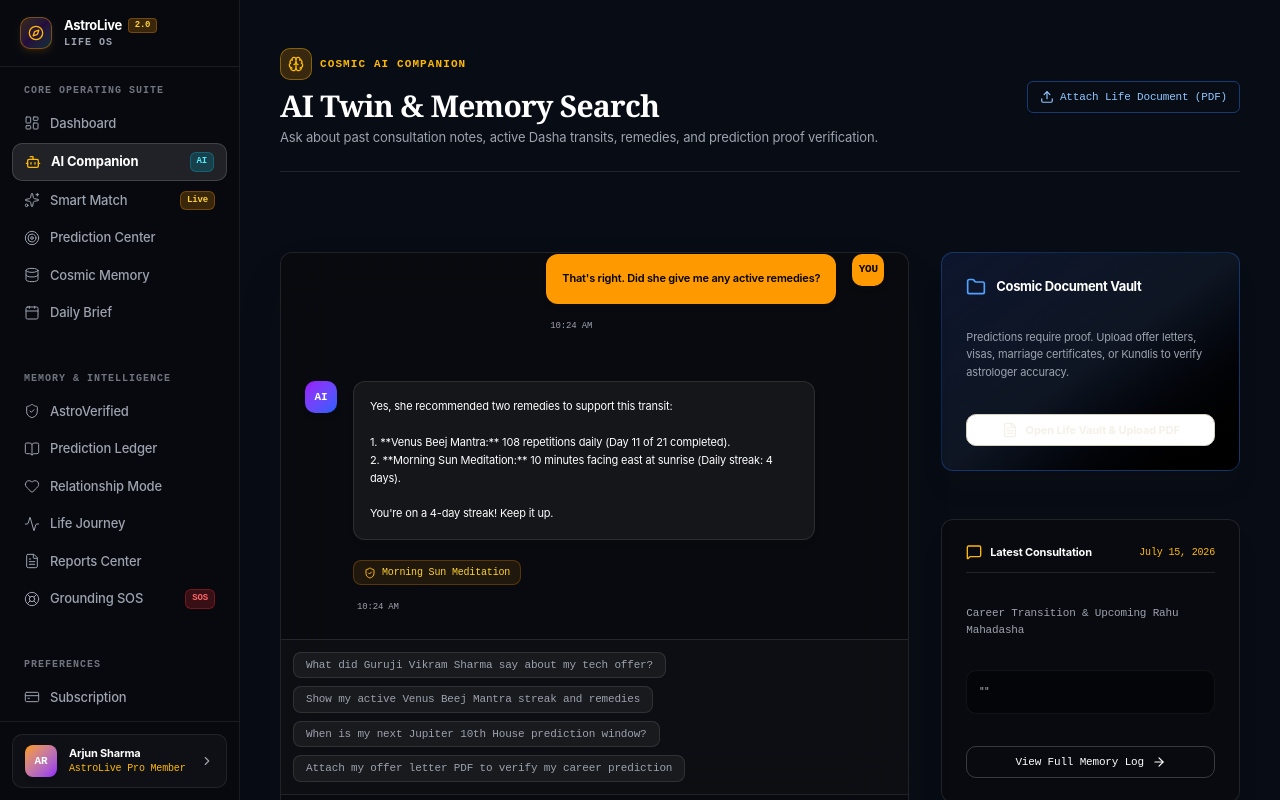
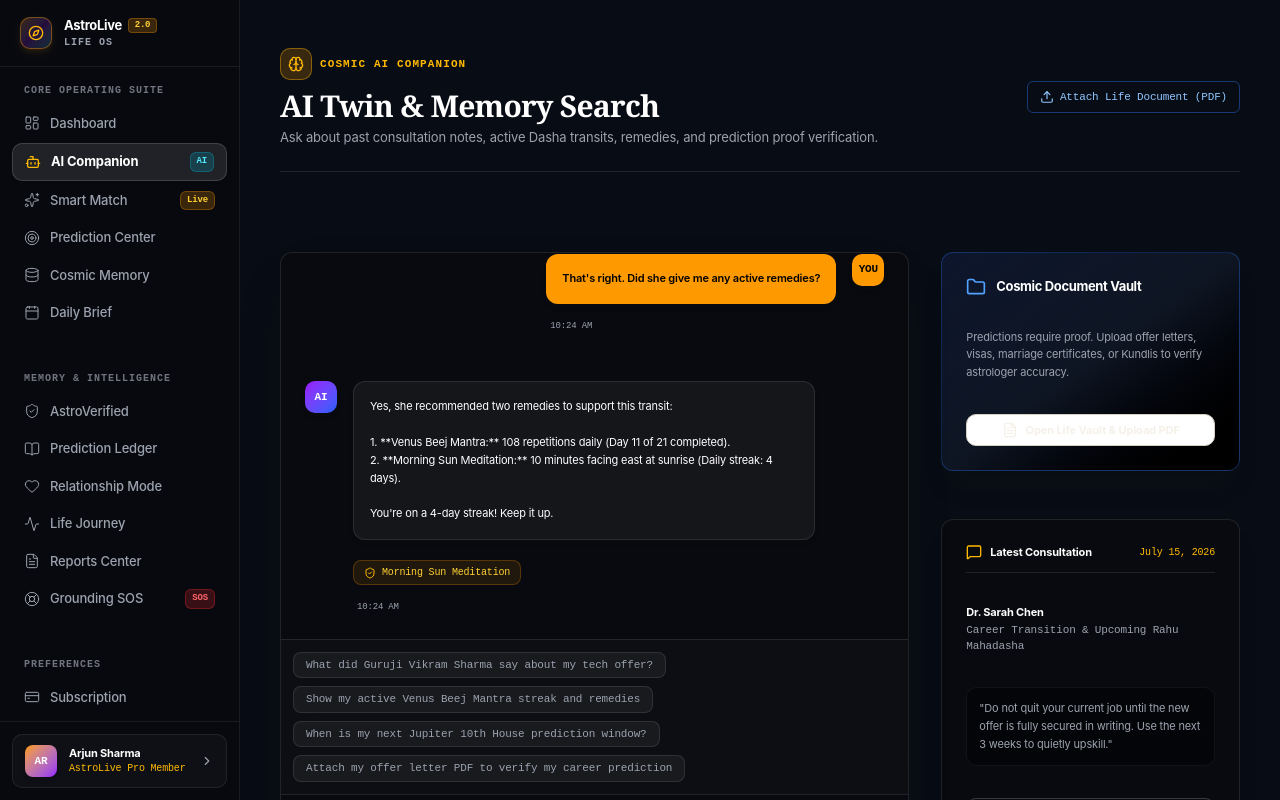
Before and after one commit to panshularora/AstroHack, a React (Vite) app: page /app/companion in a window 1280 px wide. Built offline with nearby package versions, Linux system fonts and the light colour scheme; a web font is replaced by a local one.

Commit message:
fix: resolve TypeScript property accesses and build clean

```diff
--- a/src/pages/AICompanion.tsx
+++ b/src/pages/AICompanion.tsx
@@ -1,9 +1,7 @@
 import { useState, useRef, useEffect } from "react"
-import { motion, AnimatePresence } from "framer-motion"
 import { useNavigate } from "react-router-dom"
-import { Sparkles, Send, Brain, BookOpen, ArrowRight, MessageSquare, Upload, Folder, ShieldCheck, FileText } from "lucide-react"
+import { Sparkles, Send, Brain, ArrowRight, MessageSquare, Upload, Folder, ShieldCheck, FileText } from "lucide-react"
 import { Button } from "@/components/ui/Button"
-import { Badge } from "@/components/ui/Badge"
 import { mockChatHistory, mockLatestSession, type ChatMessage } from "@/lib/mock-data"
 import { CosmicVaultModal } from "@/components/vault/CosmicVaultModal"
 import { cn } from "@/lib/utils"
@@ -265,12 +263,12 @@ export function AICompanion() {
                 <span className="text-[10px] font-mono text-amber-400">July 15, 2026</span>
               </div>
               <div>
-                <p className="text-xs font-bold text-white">{mockLatestSession.astrologerName}</p>
+                <p className="text-xs font-bold text-white">{mockLatestSession.astrologer.name}</p>
                 <p className="text-[11px] text-[#9CA3AF] font-mono mt-0.5">{mockLatestSession.topic}</p>
               </div>
               <div className="bg-black/40 p-3 rounded-xl border border-white/5 space-y-2">
                 <p className="text-[11px] text-[#9CA3AF] leading-relaxed">
-                  "{mockLatestSession.keyInsight}"
+                  "{mockLatestSession.summary.advice}"
                 </p>
               </div>
               <Button
--- a/src/pages/LiveConsultationRoom.tsx
+++ b/src/pages/LiveConsultationRoom.tsx
@@ -1,5 +1,5 @@
 import { useState, useEffect, useRef } from "react"
-import { motion, AnimatePresence } from "framer-motion"
+import { motion } from "framer-motion"
 import { useNavigate, useParams } from "react-router-dom"
 import { Video, Mic, MicOff, VideoOff, PhoneOff, Sparkles, Shield, CheckCircle2, ArrowRight, Check, MessageSquare, Camera } from "lucide-react"
 import { Button } from "@/components/ui/Button"
@@ -150,7 +150,7 @@ export function LiveConsultationRoom() {
 
             <div>
               <h3 className="text-lg font-bold text-white">{astrologer.name}</h3>
-              <p className="text-xs text-amber-400 font-mono mt-0.5">{astrologer.specialty} · {astrologer.experienceYears} Years Exp</p>
+              <p className="text-xs text-amber-400 font-mono mt-0.5">{astrologer.expertise.join(", ")} · {astrologer.experience} Years Exp</p>
             </div>
 
             <Badge variant="gold" size="sm" className="font-mono">₹{astrologer.pricePerMinute}/min · {astrologer.verifiedAccuracy}% Verified Track Record</Badge>
--- a/src/pages/PredictionCenter.tsx
+++ b/src/pages/PredictionCenter.tsx
@@ -1,6 +1,6 @@
 import { useState } from "react"
 import { motion } from "framer-motion"
-import { Target, CheckCircle2, Clock, TrendingUp, Calendar, Plus, FileText, Share2, Upload } from "lucide-react"
+import { Target, CheckCircle2, Clock, TrendingUp, Calendar, FileText, Share2, Upload } from "lucide-react"
 import { useNavigate } from "react-router-dom"
 import { Button } from "@/components/ui/Button"
 import { PredictionShareCardModal } from "@/components/predictions/PredictionShareCardModal"
```
